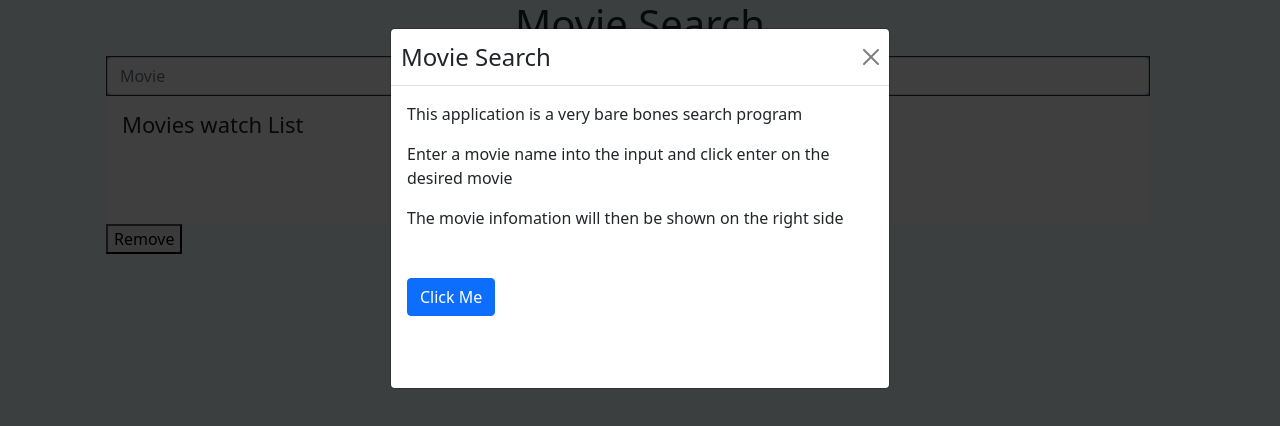
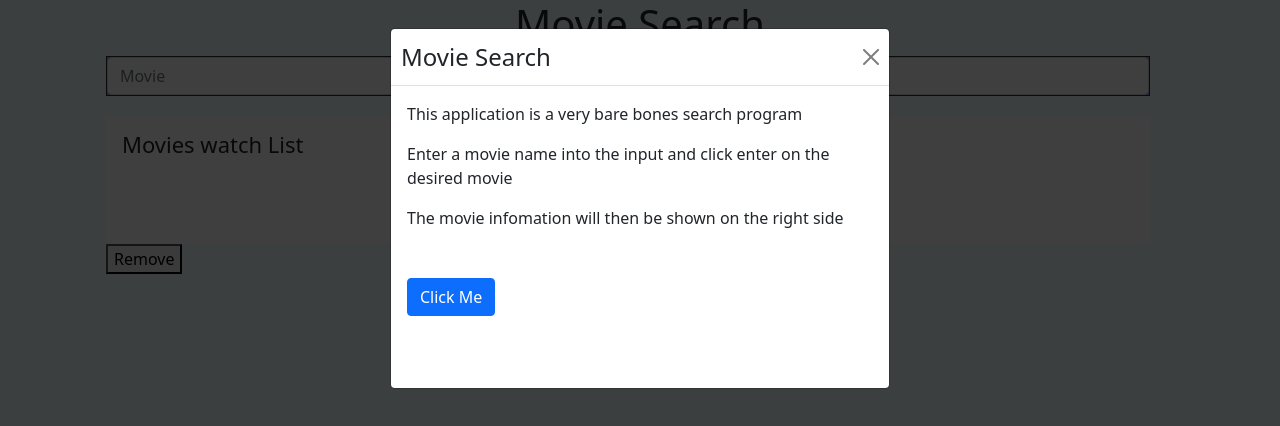
Before and after one commit to jasonz23/movie-search, a React (Create React App) app: page / in a window 1280 px wide. Shown: the top 426 px of the page. Built offline with nearby package versions, Linux system fonts and the light colour scheme.

Commit message:
changed margin on table

```diff
--- a/src/App.css
+++ b/src/App.css
@@ -90,3 +90,7 @@ html, body {
 
 
 }
+
+.result {
+  margin-top: 20px;
+}
--- a/src/App.js
+++ b/src/App.js
@@ -73,8 +73,11 @@ function App() {
         </Row> */}
         <Row>
           <Col>
-          <Input answer = {answer} giveAnswer = {(params) => setAnswer(params)}  />
-            <Result answer = {answer} />
+            <Input answer = {answer} giveAnswer = {(params) => setAnswer(params)}  />
+            <div className = "result">
+              <Result answer = {answer}/>
+            </div>
+
           </Col>
         </Row>
 
```
